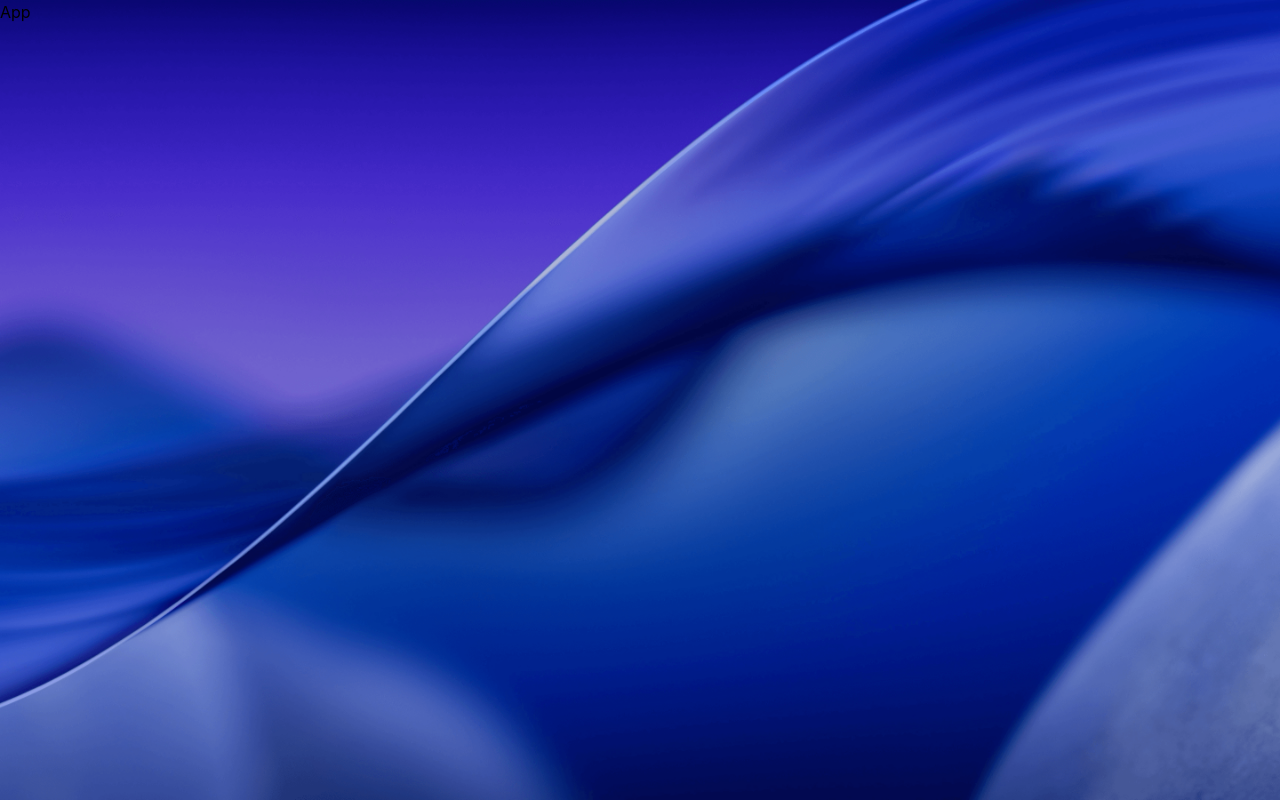
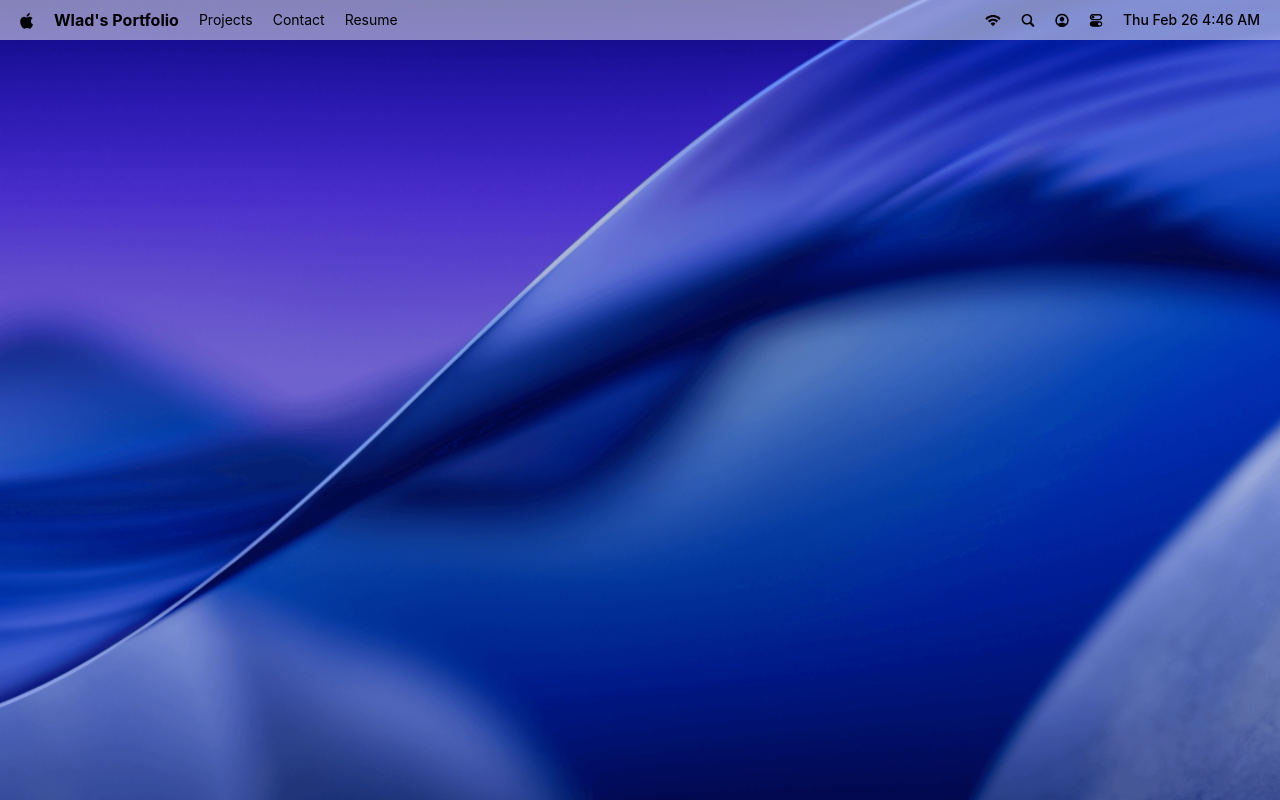
Before and after one commit to VladChepurnoj/macos_website, a React (Vite) app: page / in a window 1280 px wide. Built offline with nearby package versions, Linux system fonts and the light colour scheme; a web font is replaced by a local one.

Commit message:
impl. Navbar

```diff
--- a/index.html
+++ b/index.html
@@ -2,9 +2,9 @@
 <html lang="en">
   <head>
     <meta charset="UTF-8" />
-    <link rel="icon" type="image/svg+xml" href="/vite.svg" />
+    <link rel="icon" type="image/svg+xml" href="/macbook.png" />
     <meta name="viewport" content="width=device-width, initial-scale=1.0" />
-    <title>macos_portfolio</title>
+    <title>Wlad's Portfolio</title>
   </head>
   <body>
     <div id="root"></div>
--- a/package.json
+++ b/package.json
@@ -11,6 +11,7 @@
   },
   "dependencies": {
     "@tailwindcss/vite": "^4.2.1",
+    "dayjs": "^1.11.19",
     "react": "^19.2.0",
     "react-dom": "^19.2.0",
     "tailwindcss": "^4.2.1"
--- a/src/App.jsx
+++ b/src/App.jsx
@@ -1,7 +1,12 @@
 import React from "react";
+import Navbar from "#components/Navbar";
 
 const App = () => {
-  return <div>App</div>;
+  return (
+    <main>
+      <Navbar />
+    </main>
+  );
 };
 
 export default App;
--- /dev/null
+++ b/src/components/Navbar.jsx
@@ -0,0 +1,36 @@
+import dayjs from "dayjs";
+import { navIcons, navLinks } from "#constants";
+import React from "react";
+
+const Navbar = () => {
+  return (
+    <nav>
+      <div>
+        <img src="/images/logo.svg" alt="logo" />
+        <p className="font-bold">Wlad's Portfolio</p>
+
+        <ul>
+          {navLinks.map(({ id, name }) => (
+            <li key={id}>
+              <p>{name}</p>
+            </li>
+          ))}
+        </ul>
+      </div>
+
+      <div>
+        <ul>
+          {navIcons.map(({ id, img }) => (
+            <li key={id}>
+              <img src={img} alt={`icon-${id}`} className="icon-hover" />
+            </li>
+          ))}
+        </ul>
+
+        <time>{dayjs().format("ddd MMM D h:mm A")}</time>
+      </div>
+    </nav>
+  );
+};
+
+export default Navbar;
--- a/vite.config.js
+++ b/vite.config.js
@@ -1,8 +1,28 @@
 import { defineConfig } from "vite";
 import react from "@vitejs/plugin-react";
 import tailwindcss from "@tailwindcss/vite";
+import { resolve, dirname } from "path";
+import { fileURLToPath } from "url";
 
 // https://vite.dev/config/
 export default defineConfig({
   plugins: [react(), tailwindcss()],
+  resolve: {
+    alias: {
+      "#components": resolve(
+        dirname(fileURLToPath(import.meta.url)),
+        "src/components",
+      ),
+      "#constants": resolve(
+        dirname(fileURLToPath(import.meta.url)),
+        "src/constants",
+      ),
+      "#store": resolve(dirname(fileURLToPath(import.meta.url)), "src/store"),
+      "#hoc": resolve(dirname(fileURLToPath(import.meta.url)), "src/hoc"),
+      "#windows": resolve(
+        dirname(fileURLToPath(import.meta.url)),
+        "src/windows",
+      ),
+    },
+  },
 });
```
Also changed, not shown: jsconfig.json (added, +9 -0 lines), 1 other file (tests, documents, lock files or other folders).
